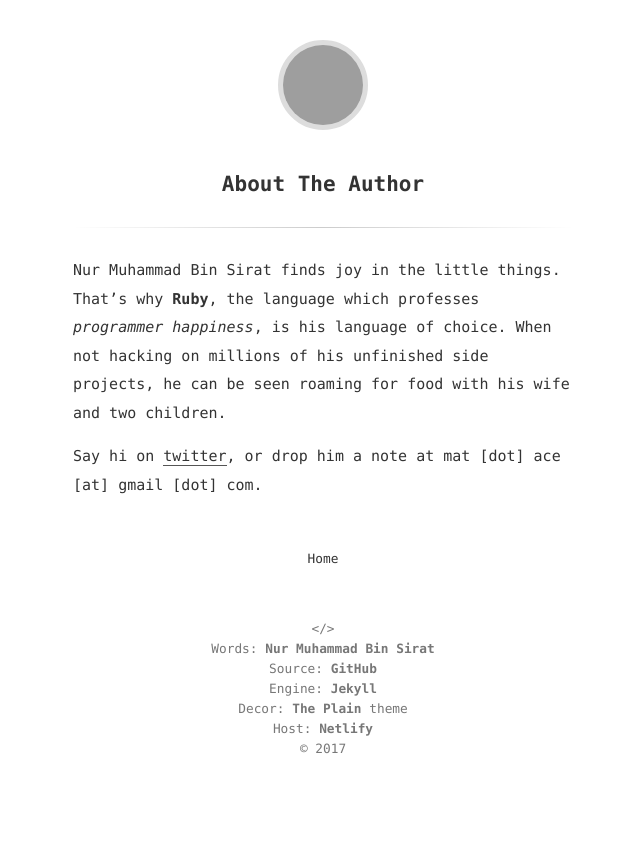
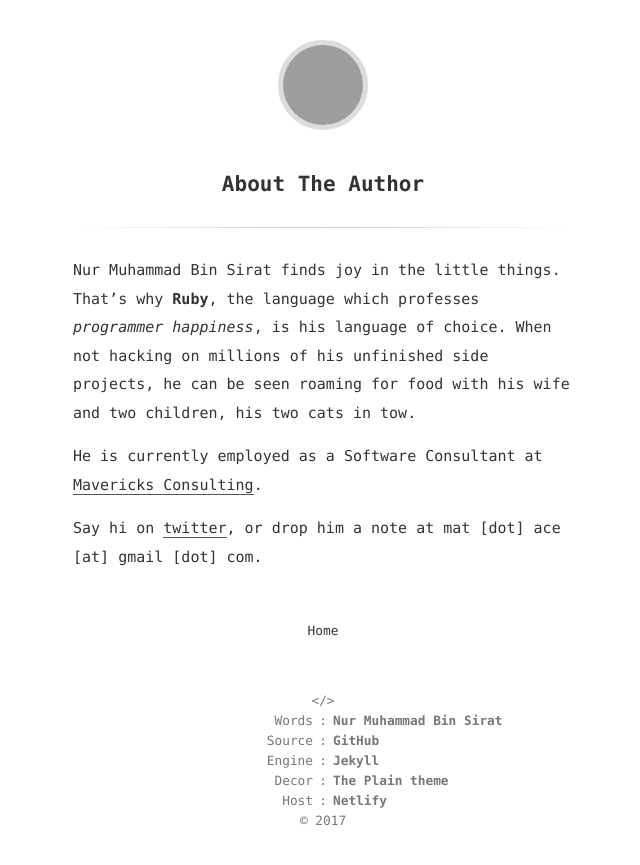
Before and after one commit to nurmuhammadsirat/quantizedramblings.com, a Jekyll site: the page built from about.md, in a window 1280 px wide, cut to the strip 0-865 px from the top of the page. Shown: the whole strip, without its empty margins (317-957 px from the left). Built offline with Jekyll 4.4.1, drawn with Linux system fonts in a browser that asks for light colours; grey boxes are pictures that could not be loaded.

Commit message:
Changes footer and about page.

```diff
--- a/_includes/footer.html
+++ b/_includes/footer.html
@@ -1,11 +1,11 @@
 <div class="footer">
   <span class="block">&lt;/&gt;</span>
   <span class="block">
-    Words: <a href="/about">{{ site.author_name }}</a><br>
-    Source: <a href="https://github.com/nurmuhammadsirat/quantizedramblings.com">GitHub</a><br>
-    Engine: <a href="https://jekyllrb.com/">Jekyll</a><br>
-    Decor: <a href="http://github.com/heiswayi/the-plain" title="A minimalist Jekyll theme for personal blog">The Plain</a> theme<br>
-    Host: <a href="https://www.netlify.com/">Netlify</a>
+    <div class='left'>Words</div><div class='center'>:</div><div class='right'><a href="/about">{{ site.author_name }}</a></div>
+    <div class='left'>Source</div><div class='center'>:</div><div class='right'><a href="https://github.com/nurmuhammadsirat/quantizedramblings.com">GitHub</a></div>
+    <div class='left'>Engine</div><div class='center'>:</div><div class='right'><a href="https://jekyllrb.com/">Jekyll</a></div>
+    <div class='left'>Decor</div><div class='center'>:</div><div class='right'><a href="http://github.com/heiswayi/the-plain" title="A minimalist Jekyll theme for personal blog">The Plain theme</a></div>
+    <div class='left'>Host</div><div class='center'>:</div><div class='right'><a href="https://www.netlify.com/">Netlify</a></div>
   </span>
   <span class="block">&copy; {{ site.time | date: '%Y' }}</span>
 </div>
--- a/_sass/main.scss
+++ b/_sass/main.scss
@@ -291,6 +291,20 @@ article {
   max-width: 500px;
   margin: 0 auto;
   font-size: 0.8rem;
+  .left {
+    display: inline-block;
+    width: 48%;
+    text-align: right;
+  }
+  .right {
+    display: inline-block;
+    width: 48%;
+    text-align: left;
+  }
+  .center {
+    display: inline-block;
+    width: 4%;
+  }
 }
 .page-navigation {
   margin: 50px auto 0 auto;
--- a/about.md
+++ b/about.md
@@ -3,6 +3,8 @@ layout: page
 title: About The Author
 ---
 
-Nur Muhammad Bin Sirat finds joy in the little things. That's why **Ruby**, the language which professes *programmer happiness*, is his language of choice. When not hacking on millions of his unfinished side projects, he can be seen roaming for food with his wife and two children.
+Nur Muhammad Bin Sirat finds joy in the little things. That's why **Ruby**, the language which professes *programmer happiness*, is his language of choice. When not hacking on millions of his unfinished side projects, he can be seen roaming for food with his wife and two children, his two cats in tow.
+
+He is currently employed as a Software Consultant at [Mavericks Consulting](https://mavericks-consulting.com).
 
 Say hi on [twitter](https://twitter.com/geekmat), or drop him a note at mat [dot] ace [at] gmail [dot] com.
```
